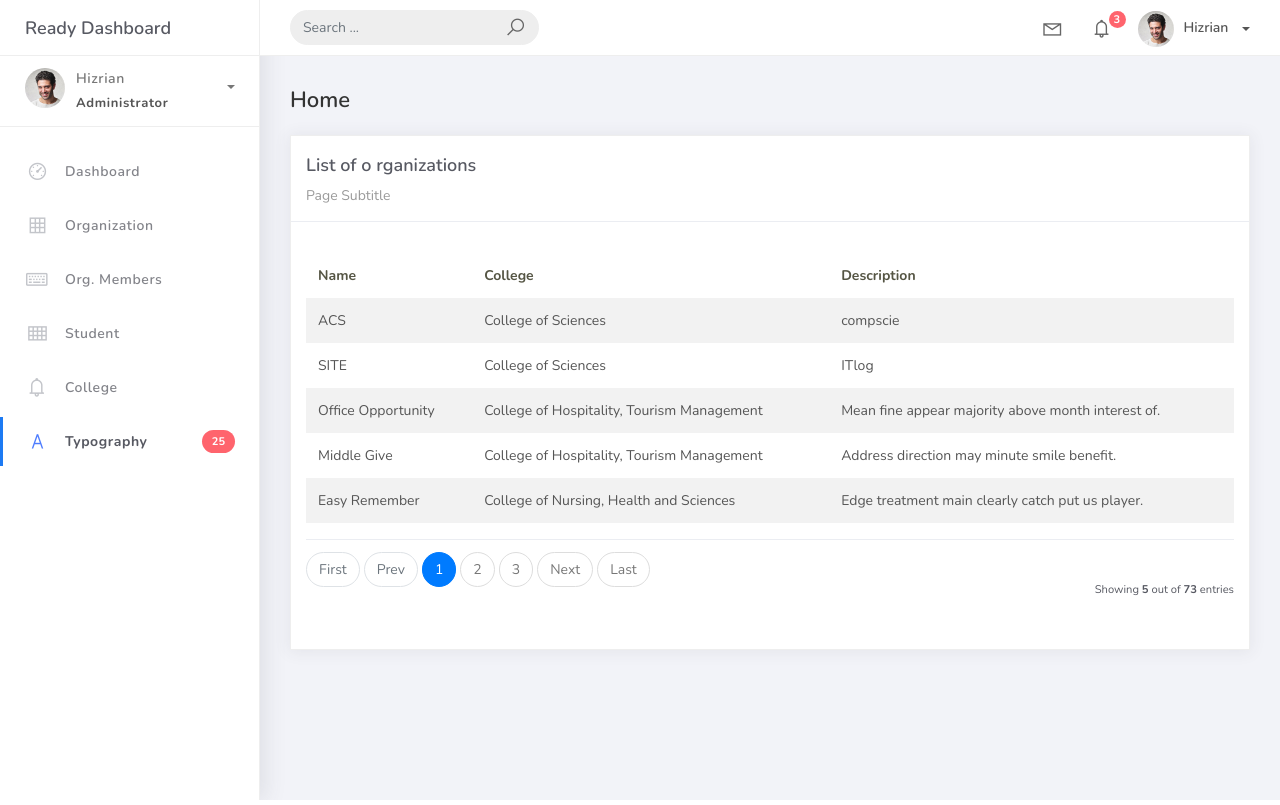
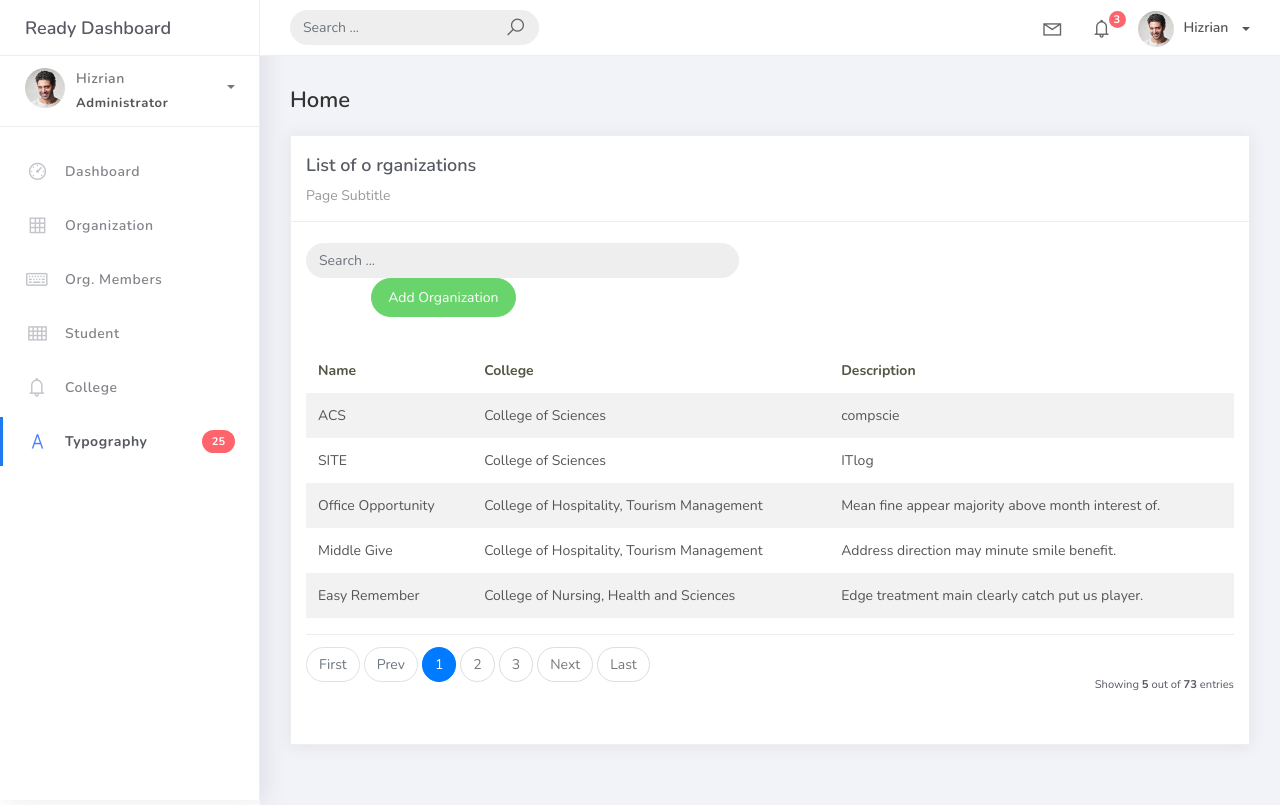
Before and after one commit to josephbaria24/PSUsphere, a Django app: page /organization_list in a window 1280 px wide. Run offline with Django 4.2, Linux system fonts and the light colour scheme; data comes from the database, SQL or seed files in the repository; both versions use the stored data as it was after the commit; some libraries are stand-ins or nearby versions.

Commit message:
add org added

```diff
--- a/projectsite/projectsite/urls.py
+++ b/projectsite/projectsite/urls.py
@@ -16,11 +16,12 @@ Including another URLconf
 """
 from django.contrib import admin
 from django.urls import path
-from studentorg.views import HomePageView, OrganizationList
+from studentorg.views import HomePageView, OrganizationList, OrganizationCreateView
 from studentorg import views
 
 urlpatterns = [
     path('admin/', admin.site.urls),
     path('' , views.HomePageView.as_view(), name= 'home'),
     path('organization_list',OrganizationList.as_view(), name='organization-list'),
+    path('organization_list/add', OrganizationCreateView.as_view(), name='organization-add'),
 ]
--- a/projectsite/studentorg/views.py
+++ b/projectsite/studentorg/views.py
@@ -1,6 +1,9 @@
 from django.shortcuts import render
 from django.views.generic.list import ListView
+from django.views.generic.edit import CreateView
 from studentorg.models import Organization
+from studentorg.forms import OrganizationForm
+from django.urls import reverse_lazy
 
 class HomePageView(ListView):
     model = Organization
@@ -12,3 +15,9 @@ class OrganizationList(ListView):
     context_object_name = 'organization'
     template_name = 'org_list.html'
     paginate_by = 5
+
+class OrganizationCreateView(CreateView):
+    model = Organization
+    form_class = OrganizationForm
+    template_name = 'org_add.html'
+    success_url = reverse_lazy('organization-list')
--- a/projectsite/templates/org_list.html
+++ b/projectsite/templates/org_list.html
@@ -8,6 +8,27 @@
          <div class="card-header">
            <div class="card-title">List of o rganizations</div>
            <div class="card-category">Page Subtitle</div>
+        </div>
+        <br />
+
+        <div clas="col-md-12 row">
+            <div class="col-md-6">
+                <form class="navbar-left navbar-form nav-search mr-md-3" action="">
+                    <div class="input-group">
+                        <input type="text" placeholder="Search ..." class="form-control" />
+                        <div class="input-group-append">
+                            <span class="input-group-text">
+                            <i clas="la la-search search-icon"></i>
+                            </span>
+                        </div>
+                    </div>
+                </form>
+                <div class="col-md-6">
+                    <div class="pull-right">
+                        <a href="{% url 'organization-add' %}" class="btn btn-success btn-rounded">Add Organization</a>
+                    </div>
+                </div>
+            </div>
         </div>
         <div class="card-body">
         <table class="table table-striped mt-3">
```
Also changed, not shown: projectsite/studentorg/forms.py (added, +8 -0 lines), projectsite/templates/includes/form.html (+5 -5 lines), projectsite/templates/org_add.html (added, +31 -0 lines), projectsite/db.sqlite3.
